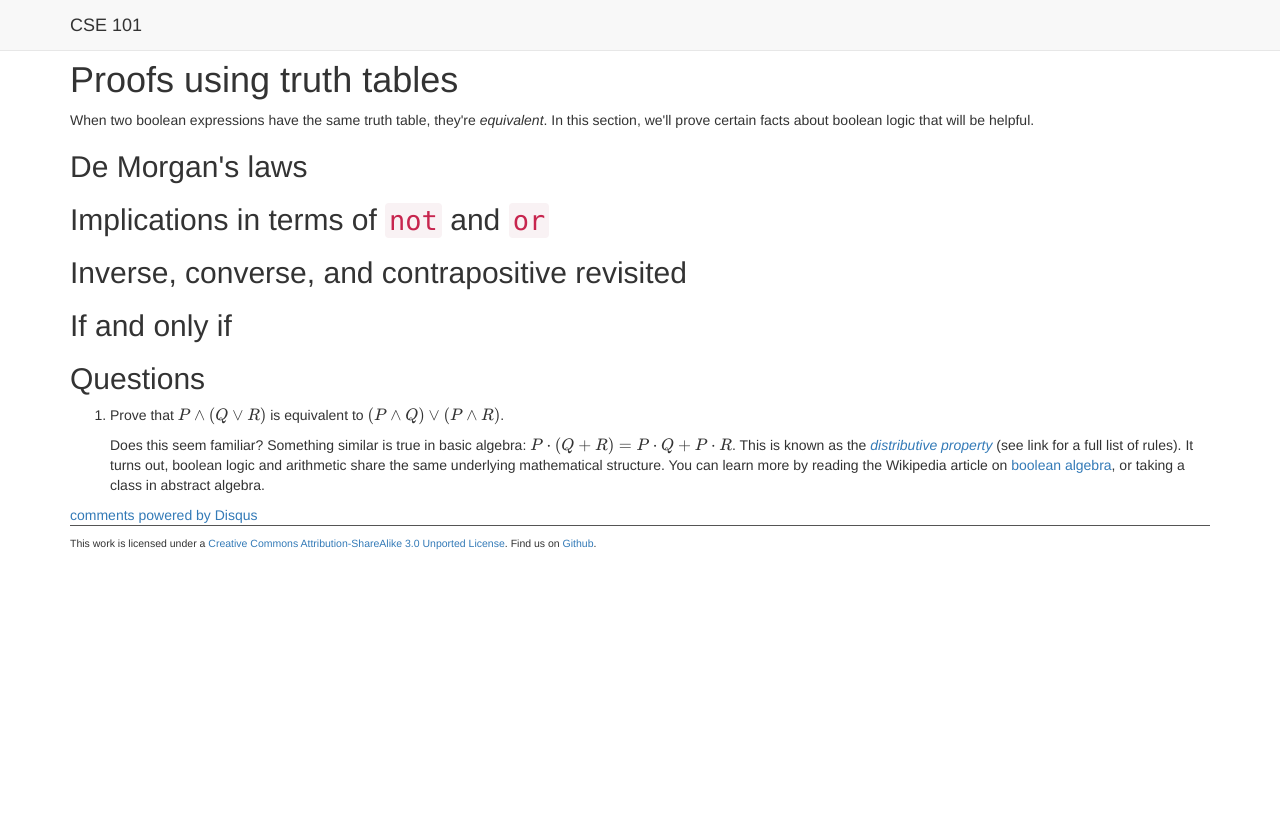
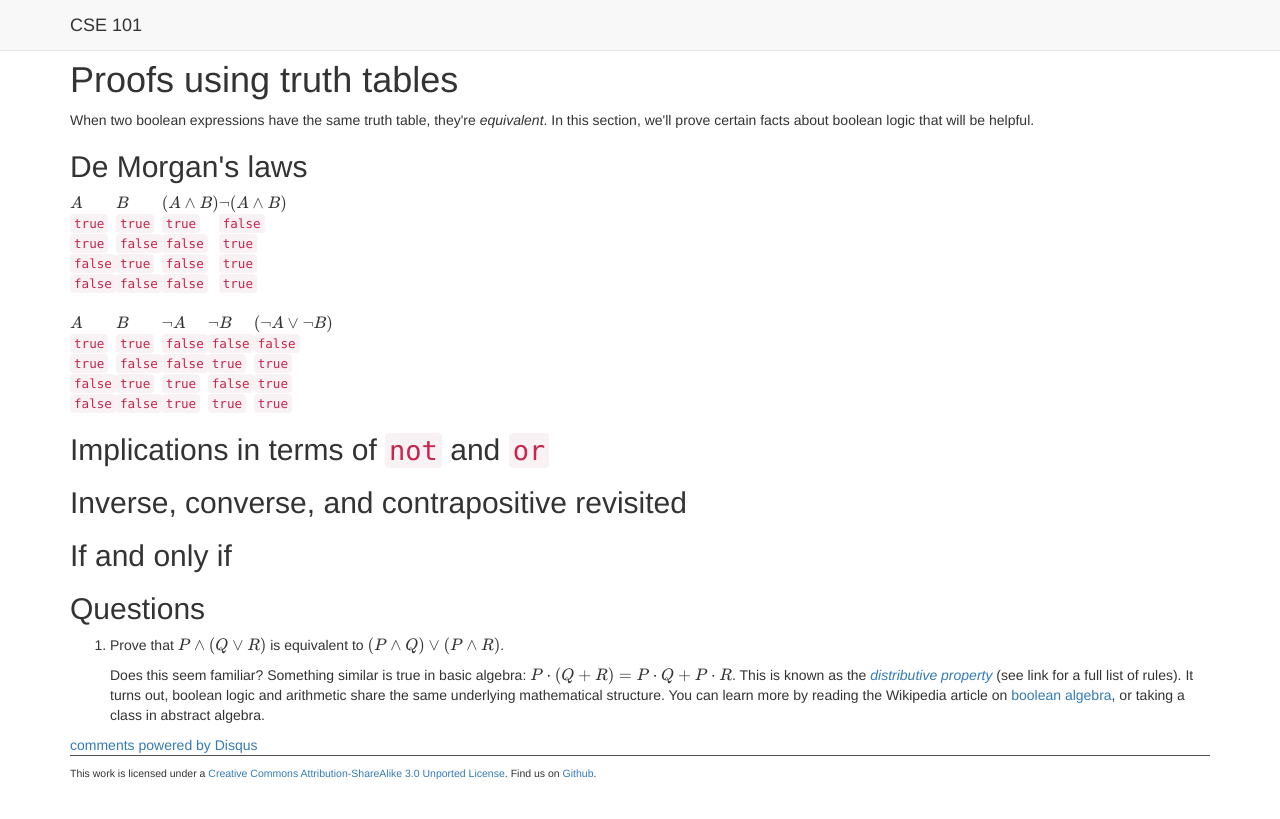
Before and after one commit to jstnhuang/cse101, a Jekyll site: the page built from notes/discrete-math/proofs-using-truth-tables.html, in a window 1280 px wide. Shown: the top 819 px of the page. Built offline with Jekyll 4.4.1, drawn with Linux system fonts in a browser that asks for light colours; nearby versions of some CDN libraries; formulas are drawn with MathJax 3; comment, search, counter and statistics services are not loaded; part of the change alters nothing that is shown.

Commit message:
Added truth table generator.

```diff
--- /dev/null
+++ b/_includes/truth-table.html
@@ -0,0 +1,7 @@
+<table class="table truthtable" id="{{include.id}}">
+</table>
+<script src="/js/truthtable.js"></script>
+<script>
+  truthTable = new TruthTable({{include.vars}}, {{include.exprs}});
+  truthTable.render('{{include.id}}');
+</script>
--- a/_layouts/note.html
+++ b/_layouts/note.html
@@ -6,6 +6,7 @@
     <link rel="icon" href="/favicon.ico" />
     <link rel="stylesheet" href="//netdna.bootstrapcdn.com/bootstrap/3.0.1/css/bootstrap.min.css">
     <link rel="stylesheet" href="/css/cse101.css">
+    <script src="https://code.jquery.com/jquery.js"></script>
   </head>
   <body>
     <div class="navbar navbar-default navbar-fixed-top">
@@ -37,7 +38,6 @@
       </div>
     </div>
     <script src="/js/ga.js"></script>
-    <script src="https://code.jquery.com/jquery.js"></script>
     <script src="//netdna.bootstrapcdn.com/bootstrap/3.0.1/js/bootstrap.min.js"></script>
     <script src="http://cdn.mathjax.org/mathjax/latest/MathJax.js?config=TeX-AMS_HTML"></script>
     <script type="text/x-mathjax-config">
--- /dev/null
+++ b/js/truthtable.js
@@ -0,0 +1,154 @@
+function TruthTable(vars, exprs) {
+  this.vars = vars;
+  this.exprs = exprs;
+}
+
+TruthTable.prototype.instantiations = function() {
+  return this._instantiations([{}], this.vars.slice(0));
+}
+
+TruthTable.prototype._instantiations = function(instantiations, vars) {
+  if (vars.length === 0) {
+    return instantiations;
+  }
+
+  currentVar = vars.shift();
+  result = []
+  for (index in instantiations) {
+    instantiation = instantiations[index];
+    instantiation[currentVar] = true;
+    result.push(instantiation);
+
+    falseInstantiation = {}
+    for (key in instantiation) {
+      falseInstantiation[key] = instantiation[key];
+    }
+    falseInstantiation[currentVar] = false;
+    result.push(falseInstantiation);
+  }
+  return this._instantiations(result, vars);
+}
+
+TruthTable.prototype.evaluate = function(expr, symtab) {
+  var a;
+  if (symtab.hasOwnProperty(expr.a)) {
+    a = symtab[expr.a];
+  } else {
+    a = this.evaluate(expr.a, symtab);
+  }
+  if (expr.constructor.name === 'TTNot') {
+    return !a;
+  }
+
+  var b;
+  if (symtab.hasOwnProperty(expr.b)) {
+    b = symtab[expr.b];
+  } else {
+    b = this.evaluate(expr.b, symtab);
+  }
+  switch(expr.constructor.name) {
+    case 'TTAnd': return a && b;
+    case 'TTOr': return a || b;
+    case 'TTXor': return a !== b;
+    case 'TTImplies': return (!a) || b;
+    case 'TTIff': return a === b;
+  }
+}
+
+TruthTable.prototype.latex = function(expr) {
+  var aLatex;
+  if (expr.a.constructor.name === 'String') {
+    aLatex = expr.a;
+  } else {
+    aLatex = this.latex(expr.a);
+  }
+  if (expr.constructor.name === 'TTNot') {
+    return '\\neg ' + aLatex;
+  }
+
+  var bLatex;
+  if (expr.b.constructor.name === 'String') {
+    bLatex = expr.b;
+  } else {
+    bLatex = this.latex(expr.b);
+  }
+  var op;
+  switch(expr.constructor.name) {
+    case 'TTAnd': return '(' + aLatex + ' \\land ' + bLatex + ')';
+    case 'TTOr': return '(' + aLatex + ' \\lor ' + bLatex + ')';
+    case 'TTXor': return '(' + aLatex + ' \\oplus ' + bLatex + ')';
+    case 'TTImplies': return '(' + aLatex + ' \\to ' + bLatex + ')';
+    case 'TTIff': return '(' + aLatex + ' \\leftrightarrow ' + bLatex + ')';
+  }
+}
+
+TruthTable.prototype.render = function(divId) {
+  var table = $('#' + divId);
+  var instantiations = this.instantiations();
+  var header = $('<tr>');
+  for (vIndex in this.vars) {
+    var v = this.vars[vIndex];
+    var col = '<th>$' + v + '$</th>';
+    header.append(col);
+  }
+  for (exprIndex in this.exprs) {
+    var expr = this.exprs[exprIndex];
+    var latex = this.latex(expr);
+    var col = '<th>$' + latex + '$</th>';
+    header.append(col);
+  }
+  table.append(header);
+  for (instIndex in instantiations) {
+    symtab = instantiations[instIndex];
+    var row = $('<tr>');
+    for (vIndex in this.vars) {
+      var v = this.vars[vIndex];
+      var col = '<td><code>' + symtab[v] + '</code></td>';
+      row.append(col);
+    }
+    for (exprIndex in this.exprs) {
+      var expr = this.exprs[exprIndex];
+      var val = this.evaluate(expr, symtab);
+      var col = '<td><code>' + val + '</code></td>';
+      row.append(col);
+    }
+    table.append(row);
+  }
+}
+
+function TTAnd(a, b) {
+  this.a = a;
+  this.b = b;
+}
+
+function TTOr(a, b) {
+  this.a = a;
+  this.b = b;
+}
+
+function TTNot(a) {
+  this.a = a;
+}
+
+function TTXor(a, b) {
+  this.a = a;
+  this.b = b;
+}
+
+function TTNand(a, b) {
+  return new TTNot(new TTAnd(a, b));
+}
+
+function TTNor(a, b) {
+  return new TTNot(new TTNor(a, b));
+}
+
+function TTImplies(a, b) {
+  this.a = a;
+  this.b = b;
+}
+
+function TTIff(a, b) {
+  this.a = a;
+  this.b = b;
+}
--- a/notes/discrete-math/proofs-using-truth-tables.html
+++ b/notes/discrete-math/proofs-using-truth-tables.html
@@ -7,6 +7,8 @@ layout: note
 <p>When two boolean expressions have the same truth table, they're <em>equivalent</em>. In this section, we'll prove certain facts about boolean logic that will be helpful.</p>
 
 <h2>De Morgan's laws</h2>
+{% include truth-table.html id="demorgan-and-1" vars="['A', 'B']" exprs="[new TTAnd('A', 'B'), new TTNot(new TTAnd('A', 'B'))]" %}
+{% include truth-table.html id="demorgan-and-2" vars="['A', 'B']" exprs="[new TTNot('A'), new TTNot('B'), new TTOr(new TTNot('A'), new TTNot('B'))]" %}
 <h2>Implications in terms of <code>not</code> and <code>or</code></h2>
 <h2>Inverse, converse, and contrapositive revisited</h2>
 <h2>If and only if</h2>
```
